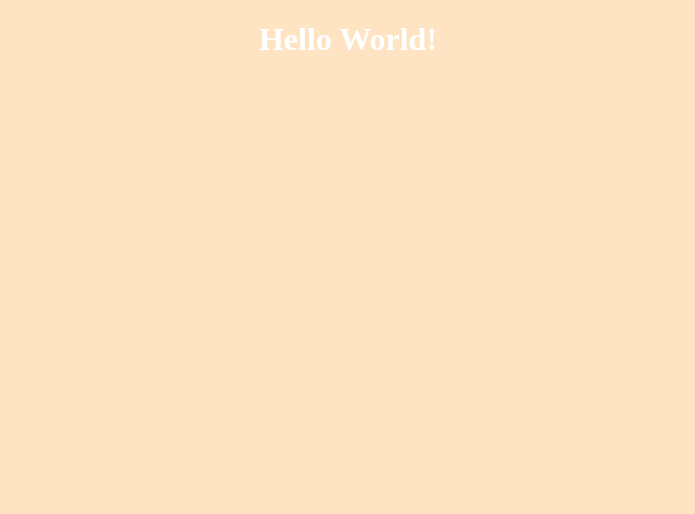
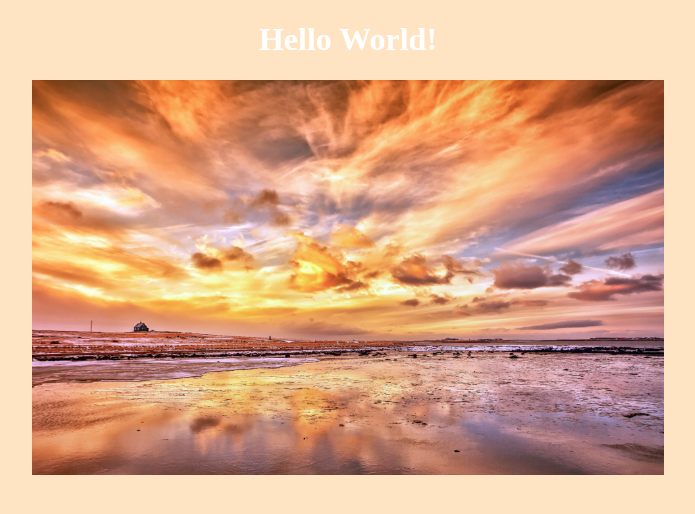
Before and after one commit to DannySilv/vue-hello, a plain HTML site: page index.html in a window 1280 px wide. Shown: the whole page, without its empty margins (292-987 px from the left). Drawn offline with nearby package versions, Linux system fonts and the light colour scheme.

Commit message:
Completed Bonus

```diff
--- a/css/style.css
+++ b/css/style.css
@@ -1,8 +1,17 @@
 body {
     background-color: bisque;
+}
+
+img {
+    width: 100%;
 }
 
 .title {
     text-align: center;
     color: white;
 }
+
+.img-container {
+    width: 50%;
+    margin: 0 auto;
+}
--- a/index.html
+++ b/index.html
@@ -12,6 +12,9 @@
 
     <div id="root">
         <h1 :class="titleClass">{{ titleText }}</h1>
+        <div :class="imgContainerClass">
+            <img :src="srcImg" :alt="altImg">
+        </div>
     </div>
 
     <script src="js/script.js" type="text/javascript"></script>
--- a/js/script.js
+++ b/js/script.js
@@ -6,6 +6,9 @@ const app = new Vue(
         data: {
             titleText: 'Hello World!',
             titleClass: 'title',
+            imgContainerClass: 'img-container',
+            altImg: 'tramonto',
+            srcImg: `img/tramonto.jpg`,
         }
     }
 );
```
